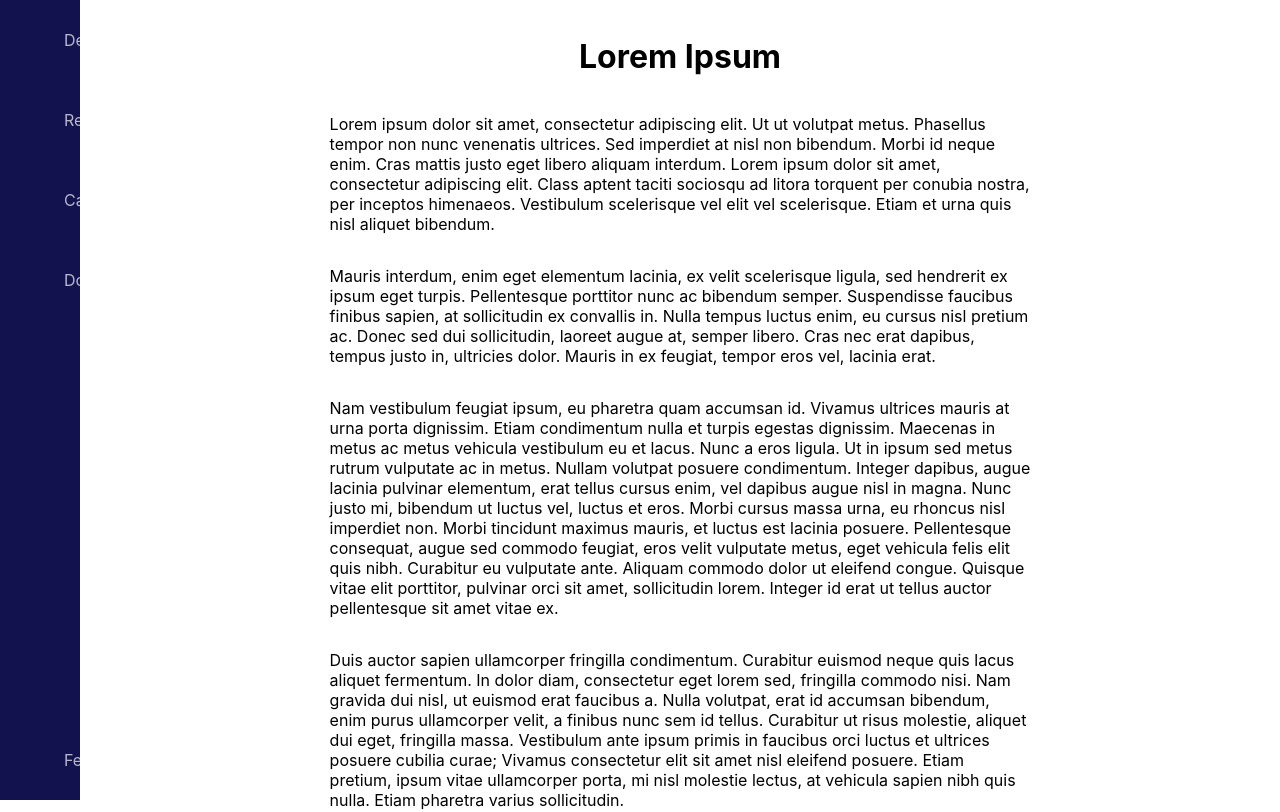
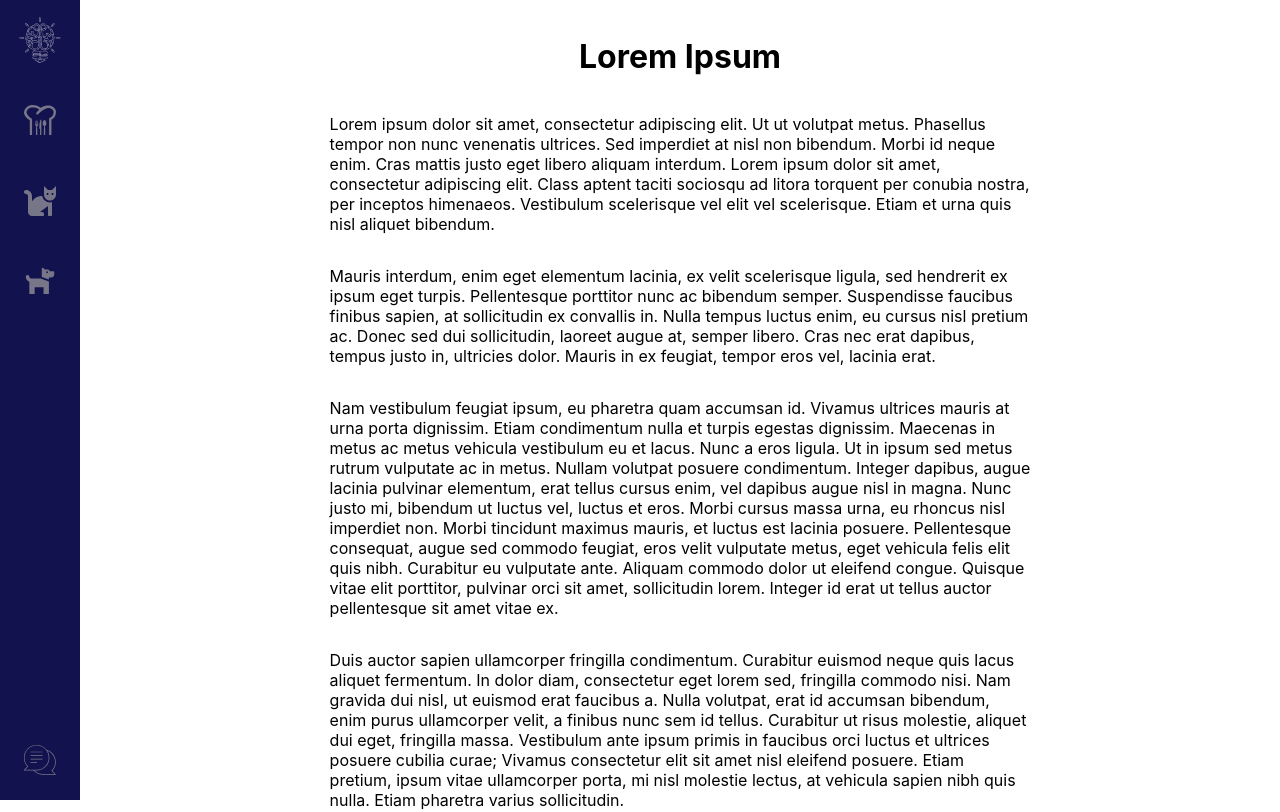
Before and after one commit to JanTrooper2/design-playground, a React (Create React App) app: page / in a window 1280 px wide. Shown: the top 812 px of the page. Built offline with nearby package versions, Linux system fonts and the light colour scheme.

Commit message:
logo fix

```diff
--- a/src/components/FireshipNav.css
+++ b/src/components/FireshipNav.css
@@ -45,13 +45,12 @@
   transition: var(--transition-speed);
   width: 2rem;
   margin: 0 1.5rem;
+  flex-shrink: 0;
 }
-
-.svg-logo{
+#svg-logo {
   color: yellow;
-  transition: var(--transition-speed);
-  width: 2rem;
-  margin: 0 1.5rem;
+  width: 3rem;
+  margin: 0 1rem;
 }
 
 
--- a/src/components/FireshipNav.js
+++ b/src/components/FireshipNav.js
@@ -12,7 +12,7 @@ const FireshipNav = props => {
       <ul className="navbar-nav">
         <li className="nav-item">
           <Link to="/" className="nav-link">
-            <LightbulbSVG className="svg-logo" />
+            <LightbulbSVG className="svg-item" id="svg-logo" />
             <span className="nav-desc">DesignPlay</span>
           </Link>
         </li>
```
Also changed, not shown: src/images/lightbulb.svg, src/images/restaurant.svg.
